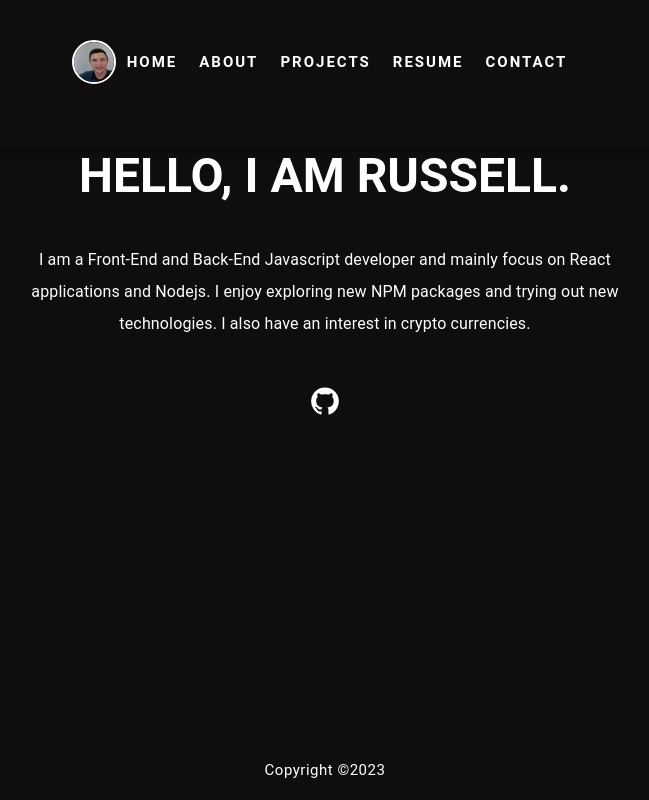
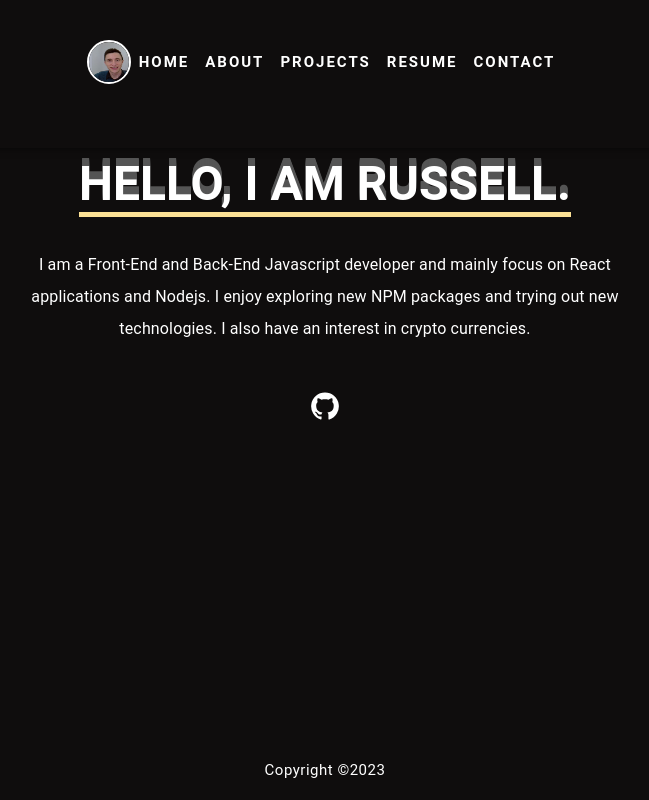
Before and after one commit to Russellgrd/portfolio_mui, a React (Create React App) app: page / in a window 1280 px wide. Shown: the whole page, without its empty margins (315-964 px from the left). Built offline with nearby package versions, Linux system fonts and the light colour scheme.

Commit message:
added animation effects to projects component

```diff
--- a/src/App.js
+++ b/src/App.js
@@ -22,6 +22,8 @@ const App = () => {
                 //backgroundImage:`url(${mainBackground})`,
                 backgroundColor:'#0f0d0d',
                 display:'flex',
+                backgroundSize:'cover',
+                backgroundPosition:'left',
                 flexDirection:'column',
                 alignItems:'center'
                 }}>
--- a/src/components/About.js
+++ b/src/components/About.js
@@ -1,27 +1,11 @@
 import { Box, Typography } from "@mui/material";
 import { Fade, keyframes } from '@mui/material';
+import { textShadowPopTop } from '../helpers/transitions';
 
 
 const About = () => {
 
     const shouldFade = true;
-
-    const slitInVertical = keyframes`
-        0% {
-            -webkit-transform: translateZ(-800px) rotateY(90deg);
-                    transform: translateZ(-800px) rotateY(90deg);
-            opacity: 0;
-        }
-        54% {
-            -webkit-transform: translateZ(-160px) rotateY(87deg);
-                    transform: translateZ(-160px) rotateY(87deg);
-            opacity: 1;
-        }
-        100% {
-            -webkit-transform: translateZ(0) rotateY(0);
-                    transform: translateZ(0) rotateY(0);
-        }
-    `
 
     const aboutPage = (<Box sx={{
         height:"60%",
@@ -29,8 +13,8 @@ const About = () => {
         display:'flex',
         flexDirection:'column',
         alignItems:'center'
-        }} >
-        <Typography variant='h3' sx={{fontWeight:'bold', color:'common.white',animation:`${slitInVertical} .5s ease`}}>
+        }} id="about" >
+        <Typography variant='h3' sx={{fontWeight:'bold', color:'common.white',textAlign:'center', animation:`${textShadowPopTop} .5s ease forwards`}}>
             ABOUT ME.
         </Typography>
         <Typography variant='body1' sx={{color:'common.white', mt:5, maxWidth:'70ch', lineHeight:2, textAlign:'center'}}>
--- a/src/components/Contact.js
+++ b/src/components/Contact.js
@@ -1,10 +1,11 @@
-import { Box, Typography } from "@mui/material";
+import { Box, Typography, keyframes } from "@mui/material";
+import { textShadowPopTop } from '../helpers/transitions';
 
 const Contact = () => {
 
     return(
         <Box>
-            <Typography variant='h3' sx={{fontWeight:'bold', color:'common.white'}}>
+            <Typography variant='h3' sx={{fontWeight:'bold', color:'common.white', textAlign:'center', animation:`${textShadowPopTop} .5s ease forwards`}}>
                 CONTACT ME.
             </Typography>
             <Typography variant='body1' sx={{color:'common.white', mt:5, maxWidth:'70ch', lineHeight:2, textAlign:'center'}}>
--- a/src/components/Home.js
+++ b/src/components/Home.js
@@ -3,29 +3,17 @@ import { Fade } from '@mui/material';
 import GitHubIcon from '@mui/icons-material/GitHub';
 import { Link } from 'react-router-dom';
 import { useEffect } from 'react';
+import { textShadowPopTop } from '../helpers/transitions';
 
 const Home = () => {
 
     let shouldFade = true;
 
-    const slitInVertical = keyframes`
-        0% {
-            -webkit-transform: translateZ(-800px) rotateY(90deg);
-                    transform: translateZ(-800px) rotateY(90deg);
-            opacity: 0;
-        }
-        54% {
-            -webkit-transform: translateZ(-160px) rotateY(87deg);
-                    transform: translateZ(-160px) rotateY(87deg);
-            opacity: 1;
-        }
-        100% {
-            -webkit-transform: translateZ(0) rotateY(0);
-                    transform: translateZ(0) rotateY(0);
-        }
-    `
-
-
+    useEffect(() => {
+        setTimeout(() => {
+            document.getElementById('homeHeading').style.borderBottom = '5px solid #fbe094'
+        },500);
+    },[])
 
     const homePage = (<Box sx={{
             height:"60%",
@@ -38,8 +26,10 @@ const Home = () => {
                 {fontWeight:'bold',
                 color:'common.white',
                 textAlign:'center',
-                animation:`${slitInVertical} .5s ease`
-                }}>
+                borderBottom:'5px solid black',
+                transition:'border-bottom 0.5s ease-in',
+                animation:`${textShadowPopTop} .5s ease forwards`
+                }} id="homeHeading">
 
                 HELLO, I AM RUSSELL.
             </Typography>
--- a/src/components/Nav.js
+++ b/src/components/Nav.js
@@ -15,7 +15,13 @@ const Nav = () => {
 
     return(
         <AppBar color="transparent" sx={{position:'relative'}}>
-            <Box component='div' sx={{mt:5,display:'flex', alignItems:'center', justifyContent:'center', position:'relative'}}>
+            <Box component='div' sx={{
+                mt:5,
+                display:'flex',
+                alignItems:'center',
+                justifyContent:'center',
+                 position:'relative'
+                 }}>
                 <Box
                     component="img"
                     sx={{
@@ -30,21 +36,21 @@ const Nav = () => {
                     alt="face of a man"
                     src={face}
                 />
-                <Box component='div' sx={{display:'flex', flexDirection:{xs:'column',md:'row'}, justifyContent:'center', mr:{xs:0,md:'auto'}}}>
+                <Box component='div' sx={{display:'flex',justifyContent:'center', mr:{xs:0,md:'auto'}}}>
                     <Link to="/">
-                        <MyButton variant="text" size="large">HOME</MyButton>
+                        <MyButton variant="text" sx={{fontSize:{xs:11,md:15}}}>HOME</MyButton>
                     </Link>
                     <Link to="/about">
-                        <MyButton variant="text" size="large">ABOUT</MyButton>
+                        <MyButton variant="text" sx={{fontSize:{xs:11,md:15}}}>ABOUT</MyButton>
                     </Link>
                     <Link to="/projects">
-                        <MyButton variant="text" size="large">PROJECTS</MyButton>
+                        <MyButton variant="text" sx={{fontSize:{xs:11,md:15}}}>PROJECTS</MyButton>
                     </Link>
                     <Link to="/resume">
-                        <MyButton variant="text" size="large">RESUME</MyButton>
+                        <MyButton variant="text" sx={{fontSize:{xs:11,md:15}}}>RESUME</MyButton>
                     </Link>
                     <Link to="contact">
-                        <MyButton variant="text" size="large">CONTACT</MyButton>
+                        <MyButton variant="text" sx={{fontSize:{xs:11,md:15}}}>CONTACT</MyButton>
                     </Link>
                 </Box>
 
--- a/src/components/Projects.js
+++ b/src/components/Projects.js
@@ -2,6 +2,7 @@ import { Card, CardActions, CardContent, CardMedia, Button, Typography, Fade,Box
 import leopard from '../assets/leopard.jpg';
 import shop from '../assets/shop.jpg';
 import filmProjector from '../assets/filmProjector.jpg';
+import { textShadowPopTop, slideBottom } from '../helpers/transitions';
     const Projects = () => {
 
         const shouldFade = true;
@@ -16,22 +17,6 @@ import filmProjector from '../assets/filmProjector.jpg';
         }
         `
 
-        const slitInVertical = keyframes`
-        0% {
-            -webkit-transform: translateZ(-800px) rotateY(90deg);
-                    transform: translateZ(-800px) rotateY(90deg);
-            opacity: 0;
-        }
-        54% {
-            -webkit-transform: translateZ(-160px) rotateY(87deg);
-                    transform: translateZ(-160px) rotateY(87deg);
-            opacity: 1;
-        }
-        100% {
-            -webkit-transform: translateZ(0) rotateY(0);
-                    transform: translateZ(0) rotateY(0);
-        }
-    `
 
         const projectsPage = (
             <Box sx={{display:'flex', flexDirection:'column'}}>
@@ -39,12 +24,12 @@ import filmProjector from '../assets/filmProjector.jpg';
                 {fontWeight:'bold',
                 color:'common.white',
                 textAlign:'center',
-                animation:`${slitInVertical} .5s ease`
+                animation: `${textShadowPopTop} .5s ease forwards`
                 }}>
                 PROJECTS.
             </Typography>
                 <Box sx={{display:'flex', flexDirection:{xs:'column',md:'row'}}}>
-                <Card sx={{ maxWidth: 345, m:2,animation:`${fadeIn} .5s ease`}}>
+                <Card sx={{ maxWidth: 345, m:2,animation:`${slideBottom} 1s ease forwards`}}>
                 <CardMedia
                     sx={{ height: 140 }}
                     image={leopard}
@@ -62,7 +47,7 @@ import filmProjector from '../assets/filmProjector.jpg';
                     <Button href='https://natural-variation.com' target="_blank" size="small">view site</Button>
                 </CardActions>
                 </Card>
-                <Card sx={{ maxWidth: 345, m:2,animation:`${fadeIn} .5s ease`  }}>
+                <Card sx={{ maxWidth: 345, m:2,animation:`${slideBottom} 1s ease forwards`}}>
                 <CardMedia
                     sx={{ height: 140 }}
                     image={shop}
@@ -80,7 +65,7 @@ import filmProjector from '../assets/filmProjector.jpg';
                     <Button href='https://onlineshop.rdriver.net/' target="_blank" size="small">view site</Button>
                 </CardActions>
                 </Card>
-                <Card sx={{ maxWidth: 345, m:2,animation:`${fadeIn} .5s ease`  }}>
+                <Card sx={{ maxWidth: 345, m:2,animation:`${slideBottom} 1s ease forwards`}}>
                 <CardMedia
                     sx={{ height: 140 }}
                     image={filmProjector}
--- a/src/components/Resume.js
+++ b/src/components/Resume.js
@@ -1,11 +1,13 @@
-import { Button, Box, Typography, styled } from "@mui/material";
+import { Button, Box, Typography, styled, keyframes } from "@mui/material";
 import { maxWidth } from "@mui/system";
 import { useEffect } from "react";
 import cv from '../assets/cv.docx';
+import { textShadowPopTop } from '../helpers/transitions';
 
 const MyTypographyParagraph = styled(Typography)(
     {
     color: "white",
+    fontWeight:'bold',
     marginBottom:5,
     display:'flex',
     alignItems:'center',
@@ -33,7 +35,7 @@ const Resume = () => {
 
     return(
         <Box sx={{display:'flex', flexDirection:'column'}}>
-            <Typography variant='h3' sx={{fontWeight:'bold', color:'common.white', textAlign:'center'}}>
+            <Typography variant='h3' sx={{fontWeight:'bold', color:'common.white', textAlign:'center', animation:`${textShadowPopTop} .5s ease forwards`}}>
                 RESUME.
             </Typography>
             <MyTypographySubHeading variant="h5">Objective</MyTypographySubHeading>
--- /dev/null
+++ b/src/helpers/transitions.js
@@ -0,0 +1,80 @@
+import { keyframes } from "@emotion/react";
+
+export const textShadowPopTop = keyframes`
+    0% {
+    text-shadow: 0 0 #555555, 0 0 #555555, 0 0 #555555, 0 0 #555555, 0 0 #555555, 0 0 #555555, 0 0 #555555, 0 0 #555555;
+    -webkit-transform: translateY(0);
+            transform: translateY(0);
+    }
+    100% {
+    text-shadow: 0 -1px #555555, 0 -2px #555555, 0 -3px #555555, 0 -4px #555555, 0 -5px #555555, 0 -6px #555555, 0 -7px #555555, 0 -8px #555555;
+    -webkit-transform: translateY(8px);
+            transform: translateY(8px);
+    }
+`;
+
+export const bounceInTop = keyframes`
+  0% {
+    -webkit-transform: translateY(-500px);
+            transform: translateY(-500px);
+    -webkit-animation-timing-function: ease-in;
+            animation-timing-function: ease-in;
+    opacity: 0;
+  }
+  38% {
+    -webkit-transform: translateY(0);
+            transform: translateY(0);
+    -webkit-animation-timing-function: ease-out;
+            animation-timing-function: ease-out;
+    opacity: 1;
+  }
+  55% {
+    -webkit-transform: translateY(-65px);
+            transform: translateY(-65px);
+    -webkit-animation-timing-function: ease-in;
+            animation-timing-function: ease-in;
+  }
+  72% {
+    -webkit-transform: translateY(0);
+            transform: translateY(0);
+    -webkit-animation-timing-function: ease-out;
+            animation-timing-function: ease-out;
+  }
+  81% {
+    -webkit-transform: translateY(-28px);
+            transform: translateY(-28px);
+    -webkit-animation-timing-function: ease-in;
+            animation-timing-function: ease-in;
+  }
+  90% {
+    -webkit-transform: translateY(0);
+            transform: translateY(0);
+    -webkit-animation-timing-function: ease-out;
+            animation-timing-function: ease-out;
+  }
+  95% {
+    -webkit-transform: translateY(-8px);
+            transform: translateY(-8px);
+    -webkit-animation-timing-function: ease-in;
+            animation-timing-function: ease-in;
+  }
+  100% {
+    -webkit-transform: translateY(0);
+            transform: translateY(0);
+    -webkit-animation-timing-function: ease-out;
+            animation-timing-function: ease-out;
+  }
+`
+
+export const slideBottom = keyframes`
+
+  0% {
+    -webkit-transform: translateY(0);
+            transform: translateY(0);
+  }
+  100% {
+    -webkit-transform: translateY(100px);
+            transform: translateY(100px);
+  }
+
+`
--- a/src/index.css
+++ b/src/index.css
@@ -2,6 +2,4 @@ html, body {
     margin: 0;
     padding: 0;
     box-sizing: border-box;
-    height:100%;
-
 }
```
Also changed, not shown: src/assets/mainBackground.jpg.
